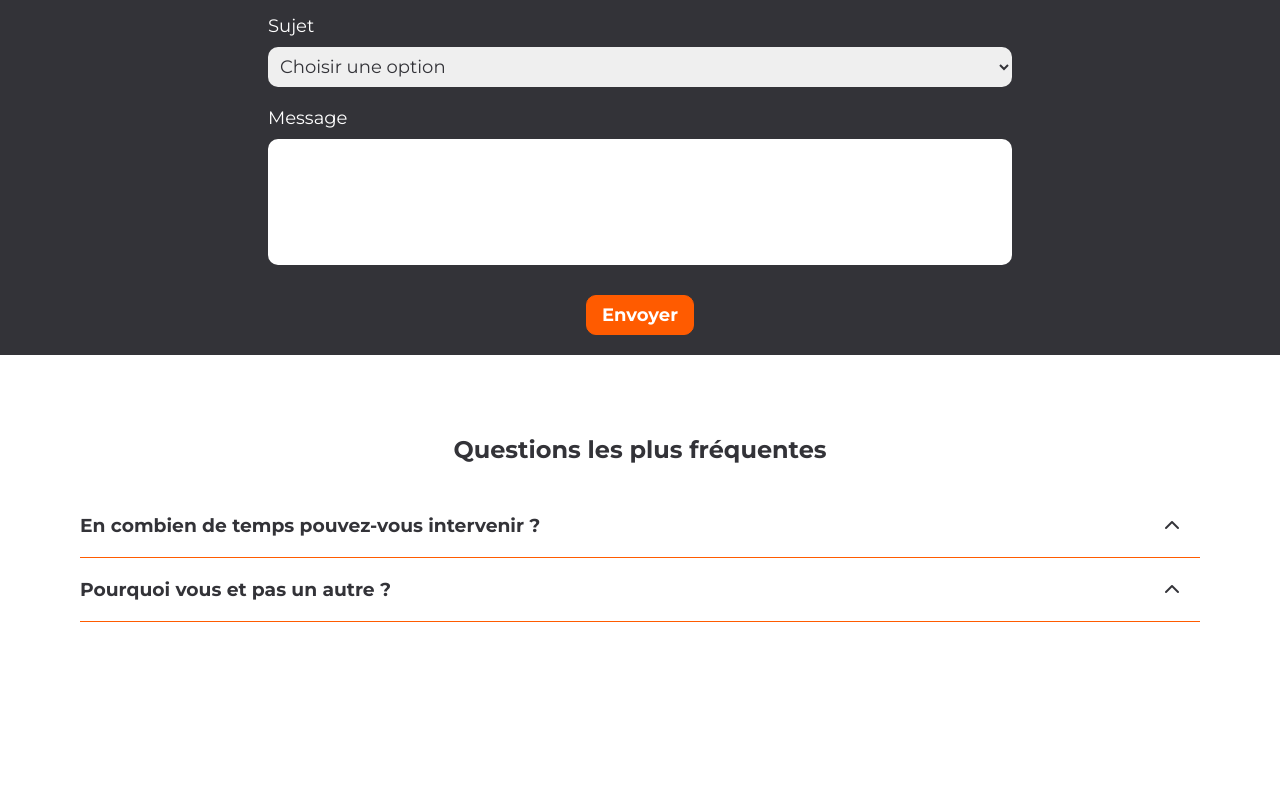
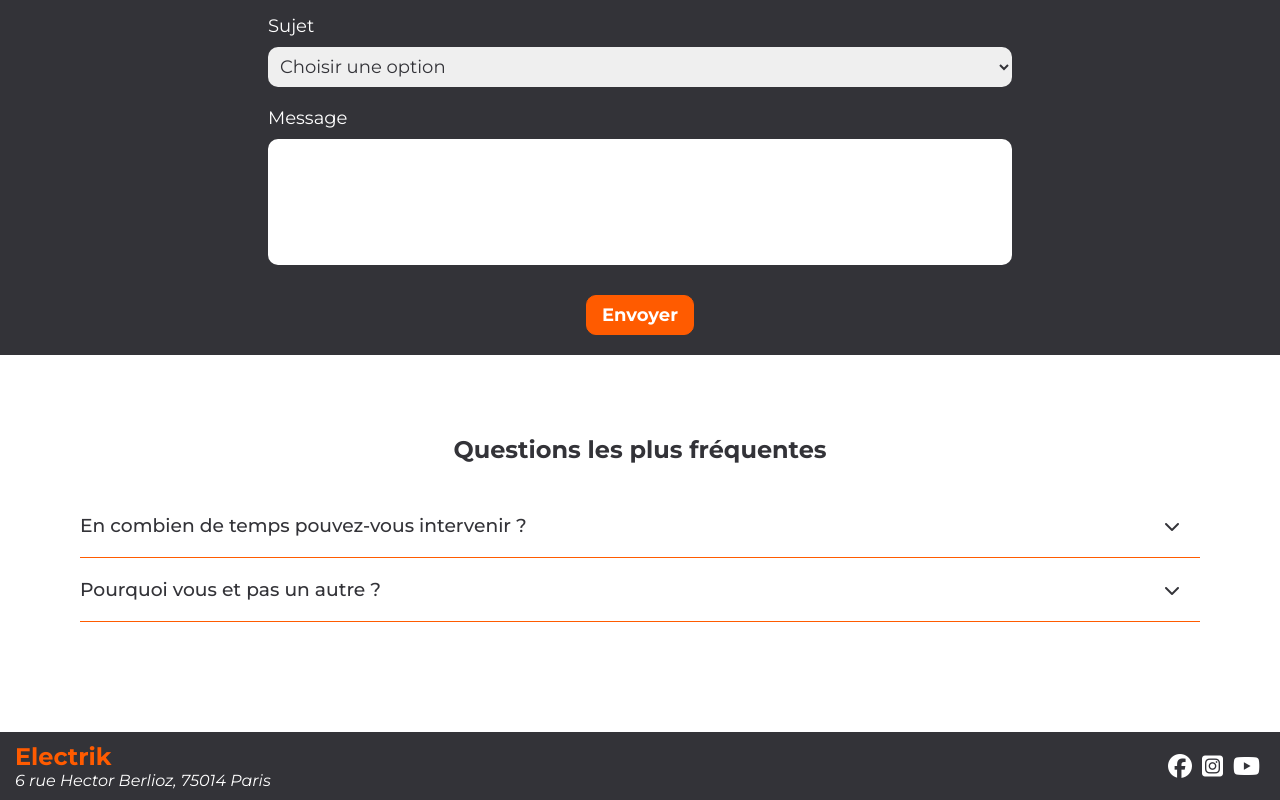
Before and after one commit to Karlito14/electrik, a React (Vite) app: page / in a window 1280 px wide. Shown: the part 1844-2644 px from the top of the page. Before the commit the page ends 2576 px from the top, so only its background shows below. Built offline with nearby package versions, Linux system fonts and the light colour scheme.

Commit message:
ajout  footer

```diff
--- a/src/components/FAQItem/FAQItem.jsx
+++ b/src/components/FAQItem/FAQItem.jsx
@@ -9,7 +9,7 @@ export const FAQItem = ({ item }) => {
     const style = {
       opacity: responseDisplay ? '1' : '0',
       position: responseDisplay ? 'relative' : 'absolute',
-      top: responseDisplay ? '0' : '-100px',
+      top: responseDisplay ? '0' : '-180px',
     };
 
     return style;
@@ -21,10 +21,10 @@ export const FAQItem = ({ item }) => {
         className={styles.title}
         onClick={() => setResponseDisplay(!responseDisplay)}
       >
-        <h3>{item.question}</h3>
+        <h3 style={{fontWeight: responseDisplay ? 700: 500}}>{item.question}</h3>
         <i
           className="fa-solid fa-chevron-down"
-          style={{ transform: !responseDisplay ? 'rotate(180deg)' : '' }}
+          style={{ transform: responseDisplay ? 'rotate(180deg)' : '' }}
         ></i>
       </div>
 
--- a/src/components/FAQItem/style.module.scss
+++ b/src/components/FAQItem/style.module.scss
@@ -9,15 +9,20 @@
   cursor: pointer;
   align-items: center;
 
+  h3 {
+    transition: all 0.3s;
+    margin-right: 10px;
+  }
+
   i {
     color: variables.$grey;
     margin-right: 20px;
-    transition: all 0.4s;
+    transition: all 0.3s;
   }
 }
 
 .response {
   font-size: 18px;
   margin: 20px 0;
-  transition: all 0.4s;
+  transition: all 0.3s;
 }
--- /dev/null
+++ b/src/components/Footer/Footer.jsx
@@ -0,0 +1,17 @@
+import styles from './style.module.scss';
+
+export const Footer = () => {
+  return (
+    <footer className={styles.footer}>
+      <div>
+        <h2>Electrik</h2>
+        <address>6 rue Hector Berlioz, 75014 Paris</address>
+      </div>
+      <div className={styles.social_medias}>
+        <i className="fa-brands fa-facebook"></i>
+        <i className="fa-brands fa-square-instagram"></i>
+        <i className="fa-brands fa-youtube"></i>
+      </div>
+    </footer>
+  );
+};
--- /dev/null
+++ b/src/components/Footer/style.module.scss
@@ -0,0 +1,28 @@
+@use '@src/variables.scss';
+
+.footer {
+  background-color: variables.$grey;
+  padding: 10px 15px;
+  display: flex;
+  justify-content: space-between;
+  align-items: center;
+
+  h2 {
+    color: variables.$orange;
+  }
+
+  address {
+    color: white;
+  }
+}
+
+.social_medias {
+    display: flex;
+    align-items: center;
+    i {
+        color: white;
+        font-size: 24px;
+        cursor: pointer;
+        margin: 5px;
+    }
+}
--- a/src/components/Header/style.module.scss
+++ b/src/components/Header/style.module.scss
@@ -9,7 +9,7 @@
 
   @media (max-width: variables.$breakpoint_sm) {
     flex-direction: column;
-    padding: 15px 30px;
+    padding: 15px 20px;
   }
 }
 
--- a/src/components/Main_home/Main_home.jsx
+++ b/src/components/Main_home/Main_home.jsx
@@ -1,6 +1,7 @@
 import { AssetList } from '@components/AssetList/AssetList';
 import { Form } from '@components/Form/Form';
 import { FAQList } from '@components/FAQList/FAQList';
+import { Footer } from '@components/Footer/Footer';
 import style from './style.module.scss';
 
 export const Main_home = () => {
@@ -35,6 +36,7 @@ export const Main_home = () => {
         <h2>Questions les plus fréquentes</h2>
         <FAQList />
       </section>
+      <Footer />
     </main>
   );
 };
```
